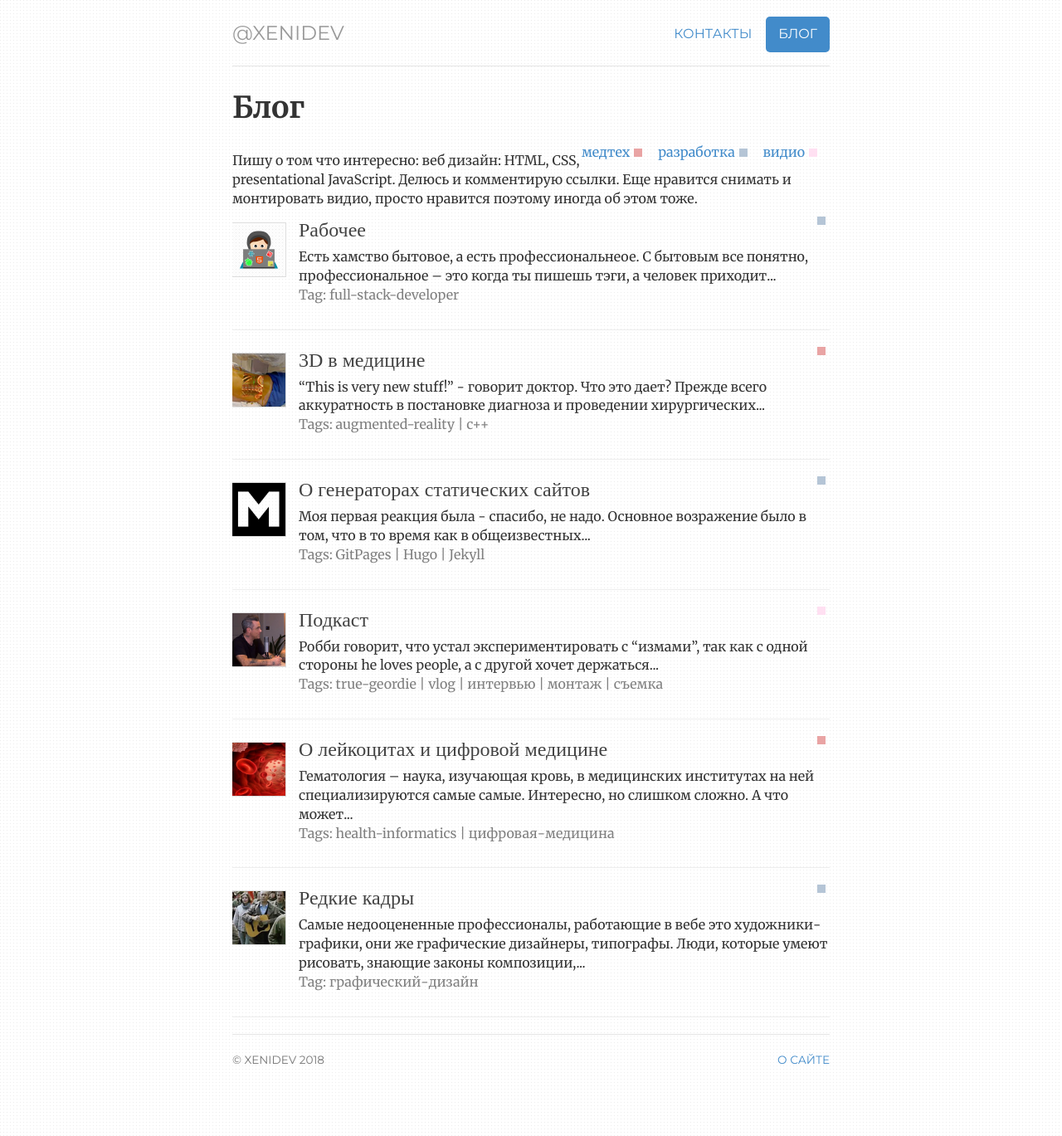
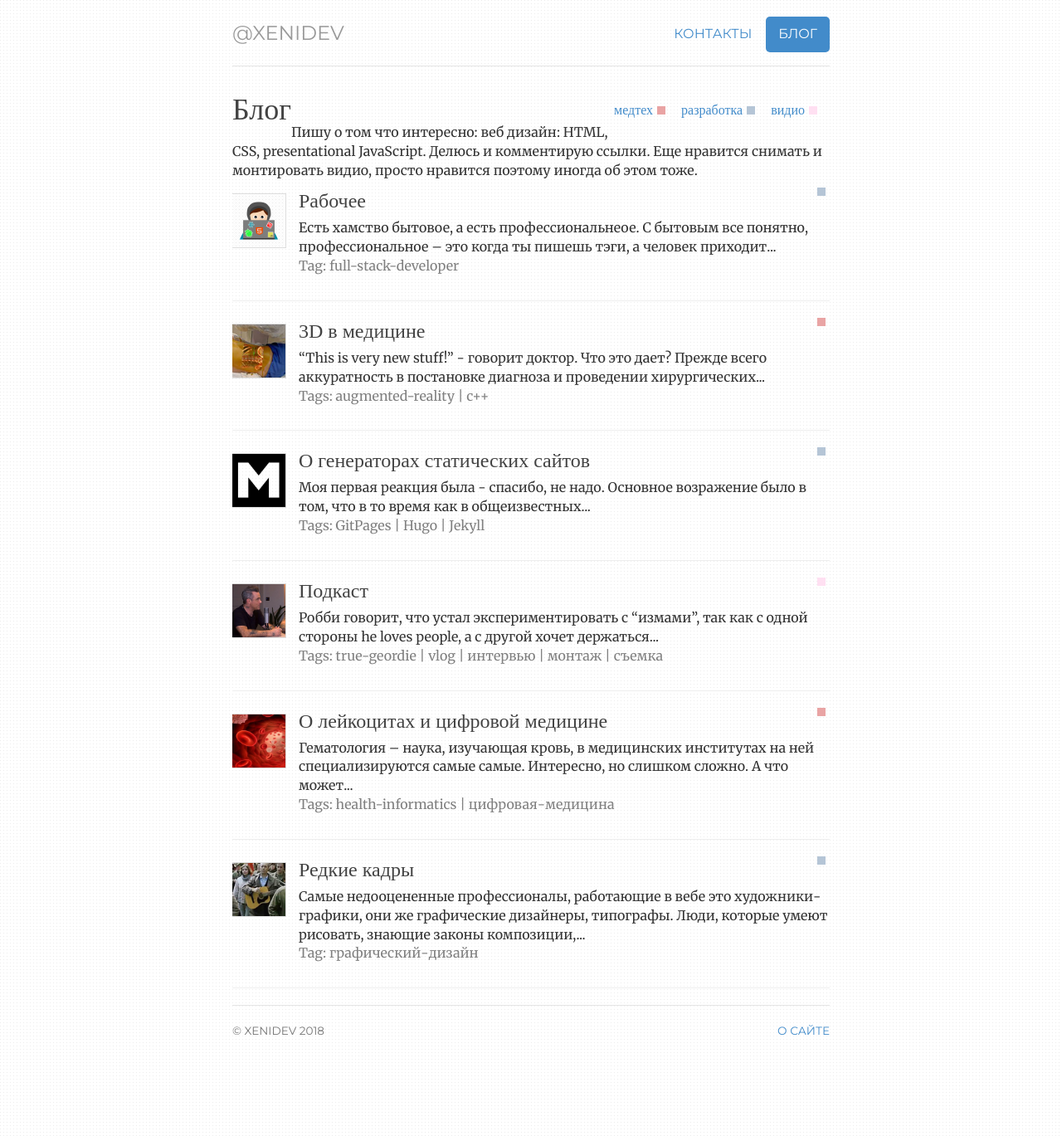
Before and after one commit to ValeraS/xenidev.github.io, a Jekyll site: the page built from notes/index.html, in a window 1280 px wide. Shown: the whole page at 83% size. Built offline with Jekyll 4.4.1, drawn with Linux system fonts in a browser that asks for light colours.

Commit message:
Update style.css

```diff
--- a/css/style.css
+++ b/css/style.css
@@ -492,6 +492,19 @@ a.en {
 }
 
 /* POSTS-LIST XENI */
+.welcome_bar {
+    margin-bottom: 45px;
+      font-family: "Google Sans";
+}
+
+h1.intro {
+    color: #424242;
+    font: normal normal 400 normal 36px / 44px "Google Sans";
+  float: left;
+  display:block;
+   margin: 0 0 0 0;
+}
+
 
 .media-heading a {
      font: normal normal 500 normal 24px / 32px "Google Sans";
```
